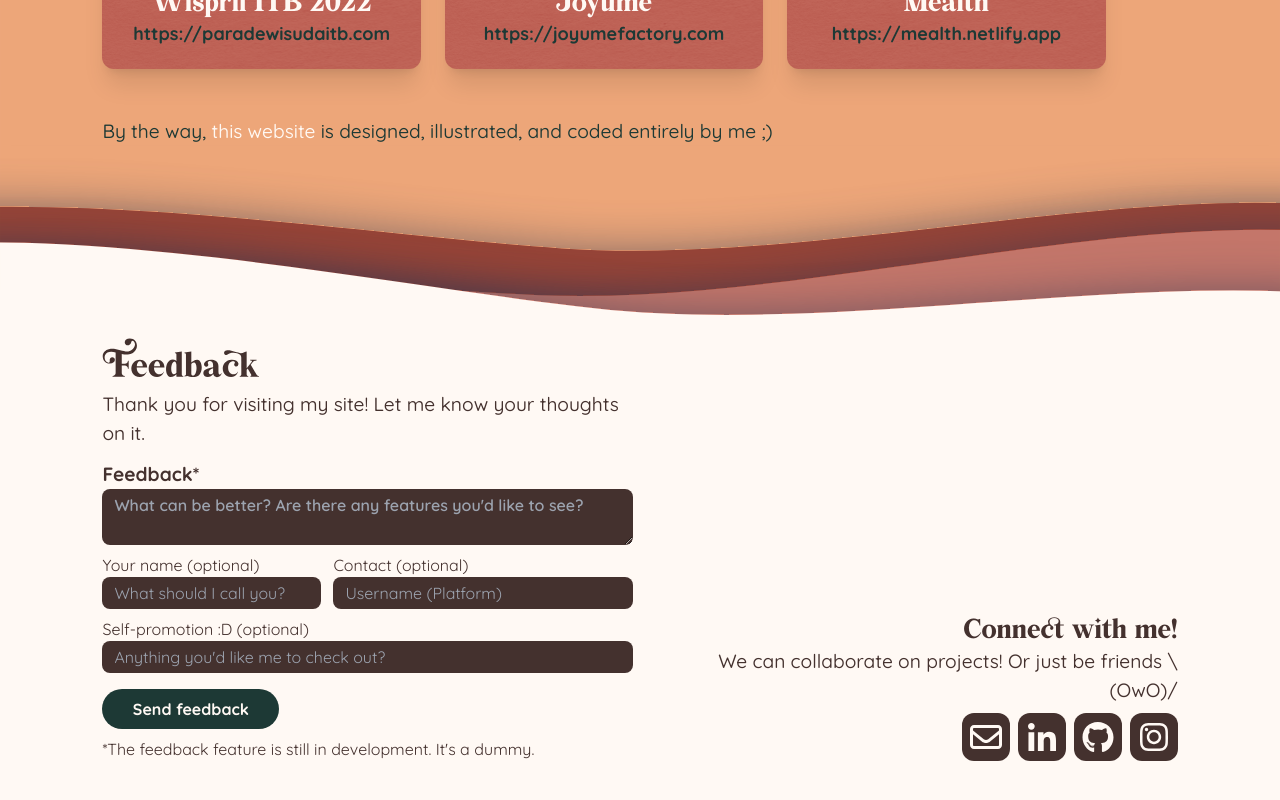
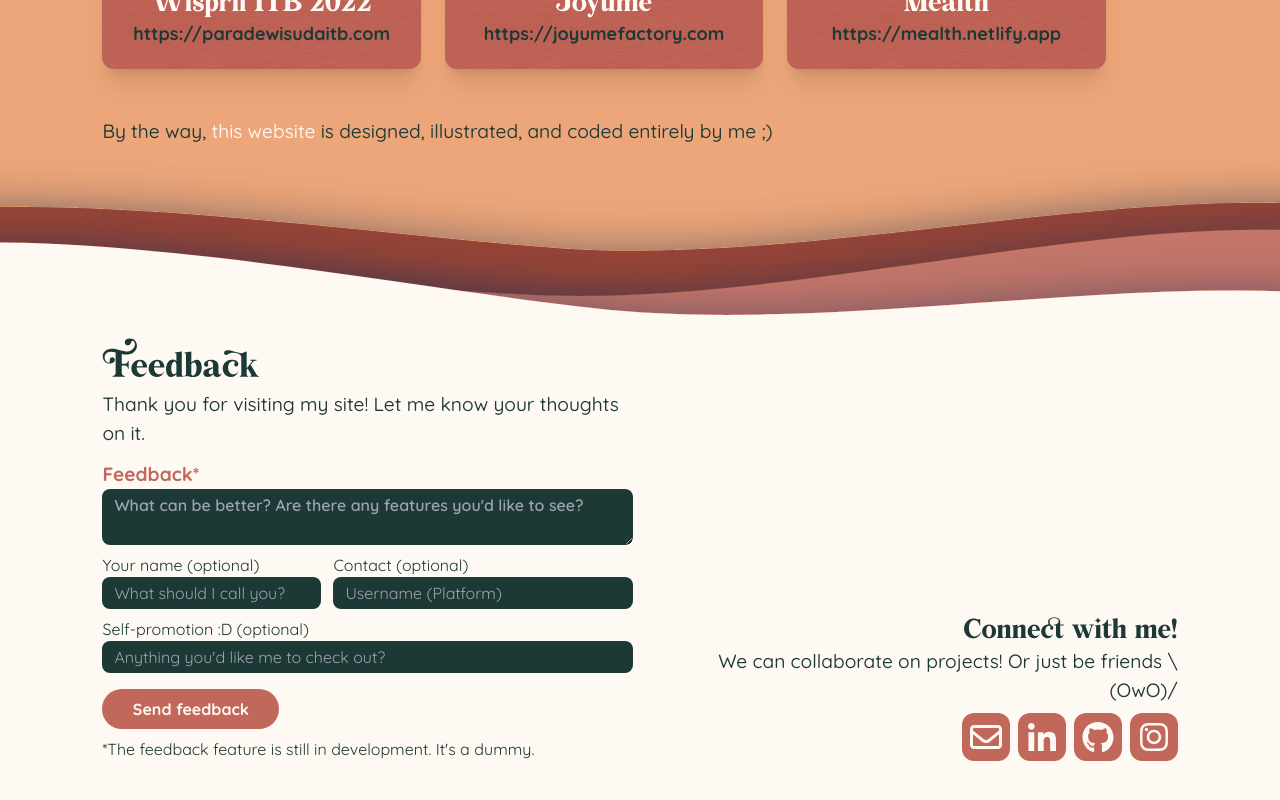
Before and after one commit to FelineJTD/Personal-Website, a Vue app: page / in a window 1280 px wide. Shown: the part 1405-2205 px from the top of the page. Built offline with nearby package versions, Linux system fonts and the light colour scheme.

Commit message:
change footer color

```diff
--- a/src/components/Footer.vue
+++ b/src/components/Footer.vue
@@ -1,28 +1,28 @@
 <script setup lang="ts"></script>
 
 <template>
-  <div class="bg-[url('./assets/footer.svg')] min-h-[24rem] -mt-36 xl:-mt-40 xl:min-h-[36rem] flex justify-between items-start px-[8%] shadow-lg w-full relative z-40 text-[#44312E] bg-cover bg-no-repeat top-0">
+  <div class="bg-[url('./assets/footer.svg')] min-h-[24rem] -mt-36 xl:-mt-40 xl:min-h-[36rem] flex justify-between items-start px-[8%] shadow-lg w-full relative z-40 text-teal-t bg-cover bg-no-repeat top-0">
     <div class="flex flex-col md:flex-row mt-36 md:mt-48 xl:mt-60 pb-12 justify-between w-full items-end">
       <!-- FEEDBACK -->
       <section class="w-full md:w-auto mb-12 md:mb-0">
         <img src="../assets/Feedback.svg" alt="Feedback" class="h-[2.5rem] mb-3"/>
         <p class="mb-3">Thank you for visiting my site! Let me know your thoughts on it.</p>
         <form class="flex flex-col">
-          <p class="font-bold">Feedback*</p>
-          <textarea class="bg-brown-t rounded-lg text-white py-1 px-3 mb-2 font-semibold" placeholder="What can be better? Are there any features you'd like to see?" type="text" maxlength="5000" />
+          <p class="font-bold text-coral-t">Feedback*</p>
+          <textarea class="bg-teal-t rounded-lg text-white py-1 px-3 mb-2 font-semibold" placeholder="What can be better? Are there any features you'd like to see?" type="text" maxlength="5000" />
           <div class="flex flex-col md:flex-row justify-between">
           <div class="flex flex-col">
           Your name (optional)
-          <input class="bg-brown-t rounded-lg text-white py-1 px-3 mb-2" placeholder="What should I call you?" type="text" maxlength="50" />
+          <input class="bg-teal-t rounded-lg text-white py-1 px-3 mb-2" placeholder="What should I call you?" type="text" maxlength="50" />
           </div>
           <div class="flex flex-col w-full md:ml-3">
           Contact (optional)
-          <input class="bg-brown-t rounded-lg text-white py-1 px-3 mb-2" placeholder="Username (Platform)" type="text" maxlength="50" />
+          <input class="bg-teal-t rounded-lg text-white py-1 px-3 mb-2" placeholder="Username (Platform)" type="text" maxlength="50" />
           </div>
           </div>
           Self-promotion :D (optional)
-          <input class="bg-brown-t rounded-lg text-white py-1 px-3 mb-2" placeholder="Anything you'd like me to check out?" type="text" maxlength="50" />
-          <button value="Submit" class="my-2 w-1/2 md:w-1/3 py-2 px-3 bg-teal-t rounded-3xl hover:bg-brown-200 text-white duration-200 font-bold" disabled="true">Send feedback</button>
+          <input class="bg-teal-t rounded-lg text-white py-1 px-3 mb-2" placeholder="Anything you'd like me to check out?" type="text" maxlength="50" />
+          <button value="Submit" class="my-2 w-1/2 md:w-1/3 py-2 px-3 bg-coral-t rounded-3xl hover:bg-teal-t text-white duration-200 font-bold" disabled="true">Send feedback</button>
           *The feedback feature is still in development. It's a dummy.
         </form>
       </section>
@@ -33,25 +33,25 @@
         <div class="flex flex-row md:flex-col lg:flex-row justify-end items-end">
           <!-- GMAIL -->
           <a href="mailto:feliciasutandijo@gmail.com" target="_blank" rel="noreferrer noopener">
-          <div class="h-12 w-12 bg-brown-t mt-2 ml-2 rounded-xl hover:bg-[#F54336] hover:rotate-90 duration-200">
+          <div class="h-12 w-12 bg-coral-t mt-2 ml-2 rounded-xl hover:bg-[#F54336] hover:rotate-90 duration-200">
           <img src="../assets/icons/email.svg" class="p-2 h-12 w-12 hover:-rotate-90 duration-300" />
           </div>
           </a>
           <!-- LINKEDIN -->
           <a href="https://www.linkedin.com/in/felicia-sutandijo-57a570199/" target="_blank" rel="noreferrer noopener">
-          <div class="h-12 w-12 bg-brown-t mt-2 ml-2 rounded-xl hover:bg-[#0A66C2] hover:rotate-90 duration-200">
+          <div class="h-12 w-12 bg-coral-t mt-2 ml-2 rounded-xl hover:bg-[#0A66C2] hover:rotate-90 duration-200">
           <img src="../assets/icons/linkedin.svg" class="p-2 h-12 w-12 hover:-rotate-90 duration-300" />
           </div>
           </a>
           <!-- GITHUB -->
           <a href="https://github.com/FelineJTD" target="_blank" rel="noreferrer noopener">
-          <div class="h-12 w-12 bg-brown-t mt-2 ml-2 rounded-xl hover:bg-[#000000] hover:rotate-90 duration-200">
+          <div class="h-12 w-12 bg-coral-t mt-2 ml-2 rounded-xl hover:bg-[#000000] hover:rotate-90 duration-200">
           <img src="../assets/icons/github.svg" class="p-2 h-12 w-12 hover:-rotate-90 duration-300" />
           </div>
           </a>
           <!-- INSTAGRAM -->
           <a href="https://www.instagram.com/felinejtd/" target="_blank" rel="noreferrer noopener">
-          <div class="instabg h-12 w-12 bg-brown-t mt-2 ml-2 rounded-xl hover:bg-[#DD2A7B] -rotate-90 hover:rotate-0 duration-200">
+          <div class="instabg h-12 w-12 bg-coral-t mt-2 ml-2 rounded-xl hover:bg-[#DD2A7B] -rotate-90 hover:rotate-0 duration-200">
         <img src="../assets/icons/instagram.svg" class="p-2 h-12 w-12 hover:-rotate-90 duration-300" />
           </div>
           </a>
--- a/src/views/HomePage.vue
+++ b/src/views/HomePage.vue
@@ -96,7 +96,7 @@ import PortfolioThumbnail from '../components/PortfolioThumbnail.vue';
             <Blank char="W" :filled="keyState('W')" :fin="cont" />
             <Blank char="E" :filled="keyState('E')" :fin="cont"/>
             <Blank char="B" :filled="keyState('B')" :fin="cont"/>
-            <div id="spacer" class="w-6" />
+            <div id="spacer" class="w-3 lg:w-6" />
             <Blank char="D" :filled="keyState('D')" :fin="cont"/>
             <Blank char="E" :filled="keyState('E')" :fin="cont"/>
             <Blank char="V" :filled="keyState('V')" :fin="cont"/>
@@ -146,7 +146,7 @@ import PortfolioThumbnail from '../components/PortfolioThumbnail.vue';
     <!-- cont. -->
     <div class="flex w-full justify-center">
       <a href="#introduction">
-        <button class="flex flex-col items-center animate-bounce mt-24 lg:mt-0 lg:absolute hover:font-bold hover:text-coral-t duration-200" v-if="cont">
+        <button class="flex flex-col items-center animate-bounce mt-24 lg:mt-0 lg:absolute hover:font-bold hover:text-coral-t duration-200" :class="cont? 'visible':'invisible'">
           <p class="animate-fadeIn mb-1 font-semibold">continue</p>
           <img src="../assets/homepage/arrow-down.svg" class="w-4 h-4 animate-fadeIn" />
         </button>
```
Also changed, not shown: src/assets/Feedback.svg.
